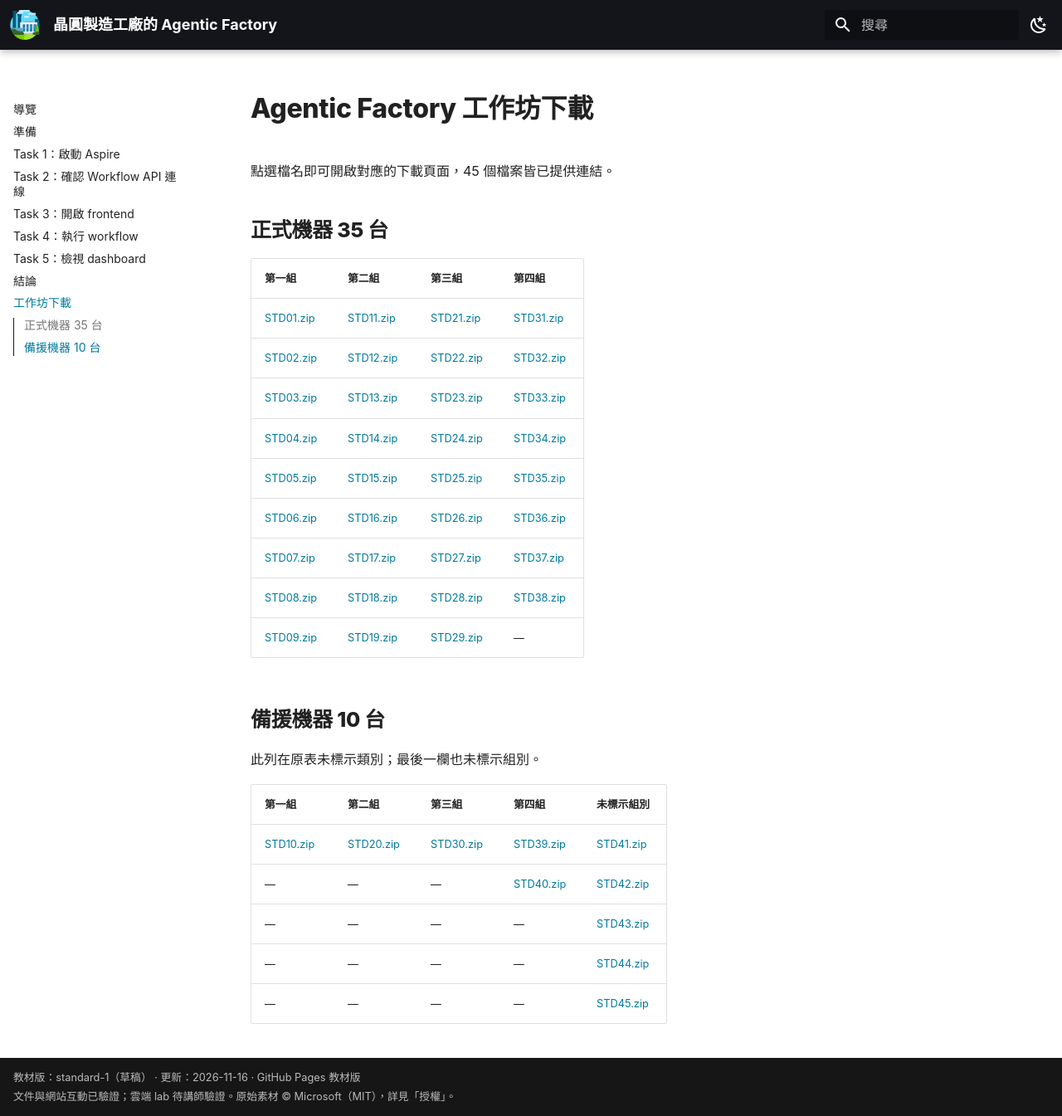
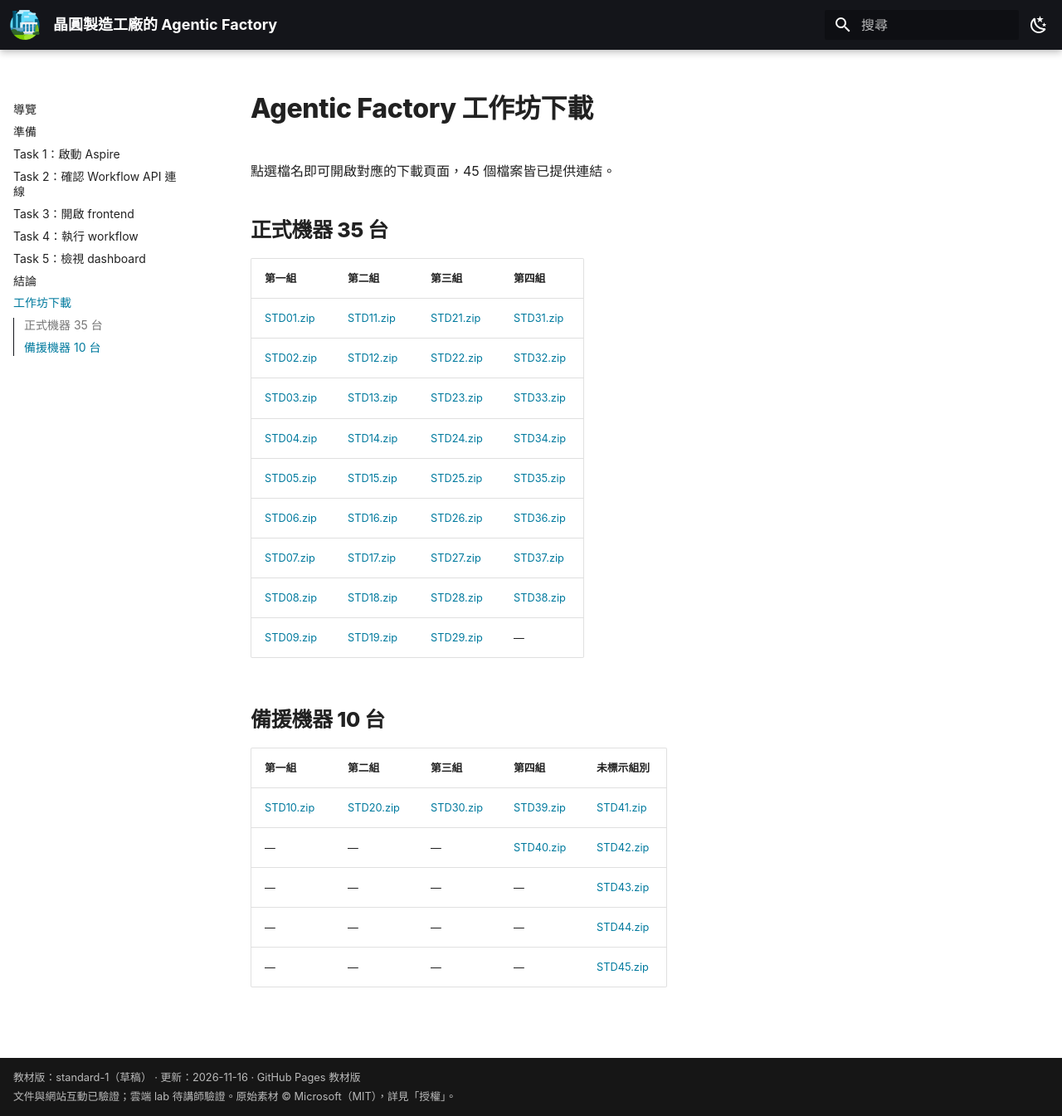
Before and after one commit to ownway22/workshop-agentic-factory-pages, an MkDocs documentation site: the page built from docs/workshop-downloads.md, in a window 1280 px wide and 1345 px high. Shown: the whole window at 83% size. Built offline with MkDocs 1.6.1 and Material for MkDocs 9.7.7, drawn with Linux system fonts in a browser that asks for light colours.

```diff
--- a/docs/workshop-downloads.md
+++ b/docs/workshop-downloads.md
@@ -18,8 +18,6 @@
 
 ## 備援機器 10 台
 
-此列在原表未標示類別；最後一欄也未標示組別。
-
 | 第一組 | 第二組 | 第三組 | 第四組 | 未標示組別 |
 | --- | --- | --- | --- | --- |
 | [STD10.zip](https://livesend.microsoft.com/i/YQ2qVruoBbrSdjb___v9rTrt3JDsznlnIZzfkPl1DCig7ebrdGoVDaxcOqjiwjS2WYGOEBvrKts8jAByOExP7aACgzKr7GGCwg0SUF2jQycaAIYFe6xtvOHHfl0z___6wAt0) | [STD20.zip](https://livesend.microsoft.com/i/YQ2qVruoBbrSdjb___v9rTrt3JDsznlnIZzfkPl1DCig7PLUSSIGNClF0XRjOYT___0zvR04oWb89a2oyZAEv9bh___0LQsmcGY5hhn3T9iP5hy8A6AdaCEZ63Ctb10v4zbAPEzwdqV6j) | [STD30.zip](https://livesend.microsoft.com/i/YQ2qVruoBbrSdjb___v9rTrt3JDsznlnIZzfkPl1DCig7PLUSSIGNClF0XRjOYT___0zvR04oWbSRAJFMij3CbQeyZYraeDs6uJaaFM7Os6ke7Zka6L40VeWsTcjHBlPQu00mKUCneM) | [STD39.zip](https://livesend.microsoft.com/i/YQ2qVruoBbrSdjb___v9rTrt3JDsznlnIZzfkPl1DCig7PLUSSIGNClF0XRjOYT___0zvR04oWb3i67oNXqDGsVtRPdrw4dbEz8wKB4cjC5fZSm48jNx2qMOKtHwl7n9GrpqLBqUVfp) | [STD41.zip](https://livesend.microsoft.com/i/YQ2qVruoBbrSdjb___v9rTrt3JDsznlnIZzfkPl1DCig5GG9___DZxxXR7nKLBwwJ0OTucpBAndPCDUVZtw9pYMKXUzAuMq3BZPFuqSyB___CAI8w7YhcXuV2aybV8ogdiq6QY) |
```
